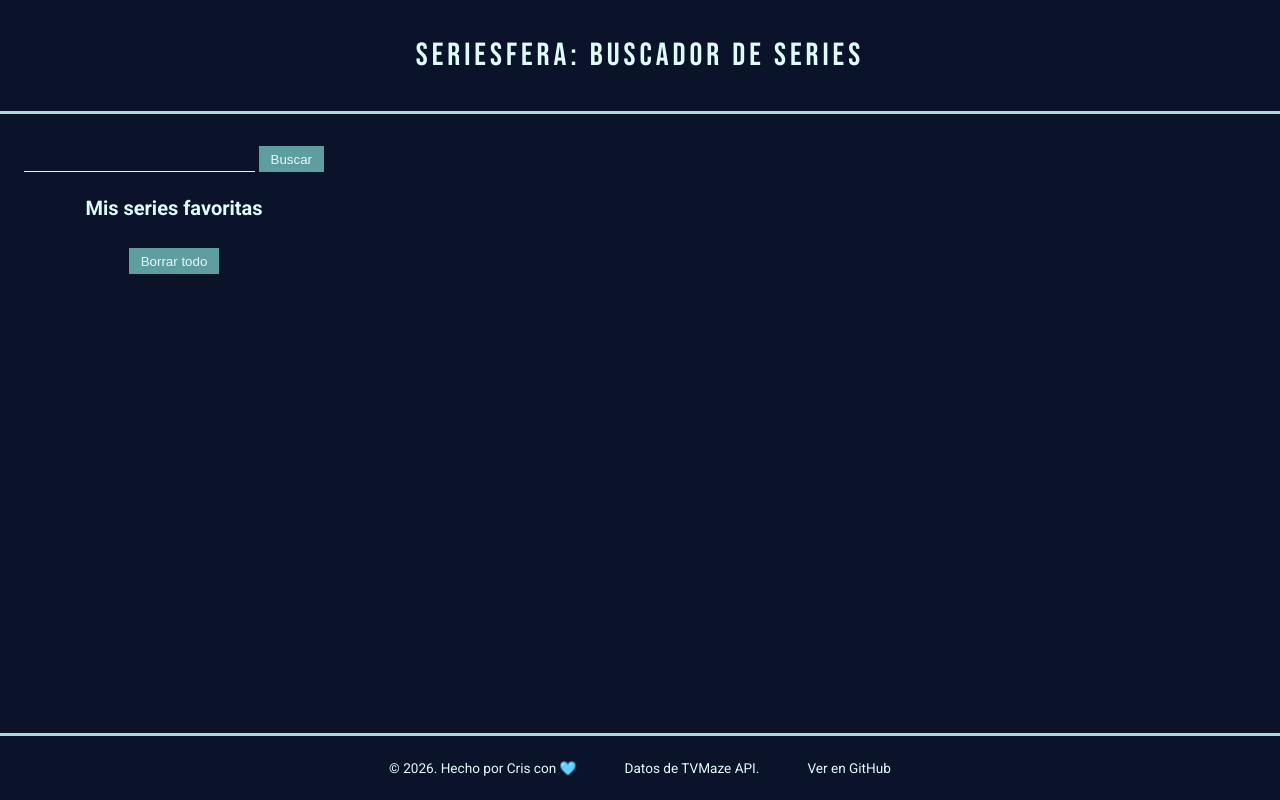
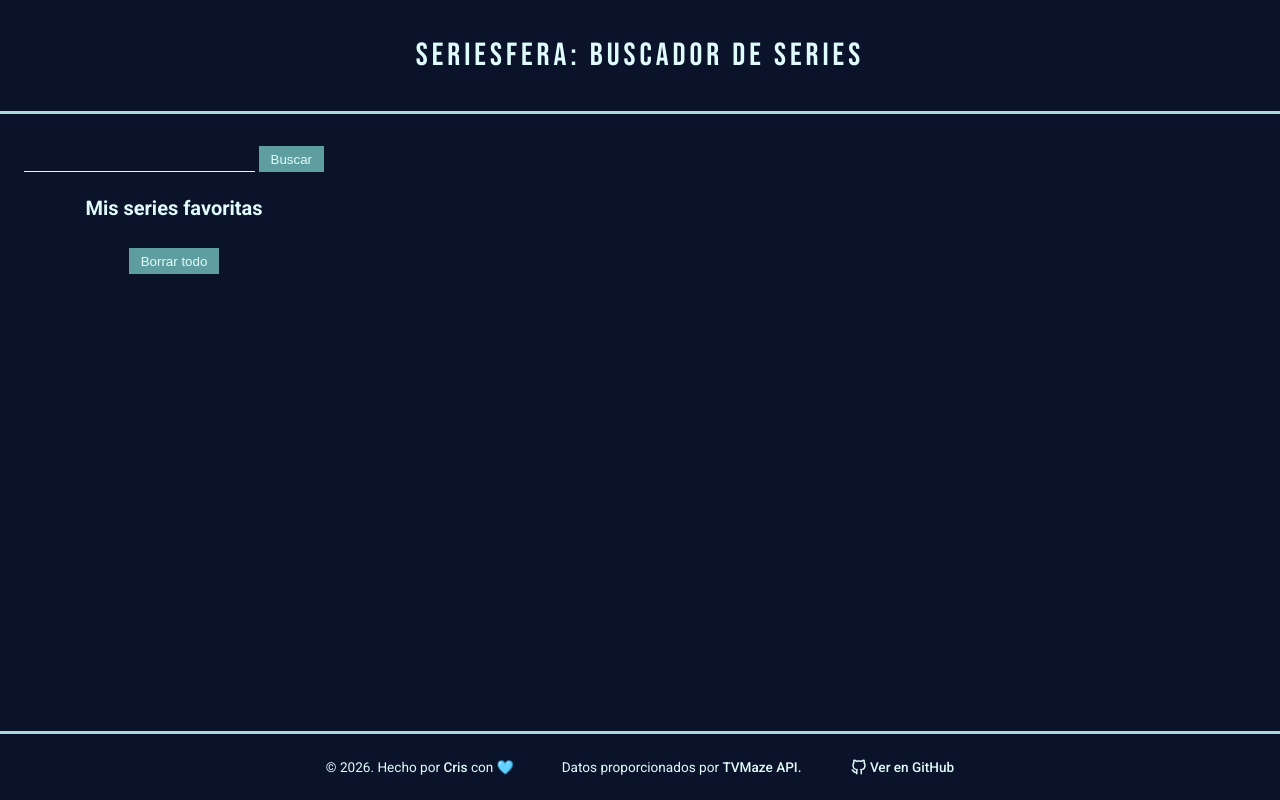
Before and after one commit to Adalab/modulo-2-evaluacion-final-CrisOnWeb, a website built with Vite: page src/index.html in a window 1280 px wide. Built offline with nearby package versions, Linux system fonts and the light colour scheme.

Commit message:
Style - footer: Added github icon. Changed name, API and link weight. Created link transition.

```diff
--- a/src/partials/footer.html
+++ b/src/partials/footer.html
@@ -1,11 +1,34 @@
 <footer class="footer">
-  <p class="footer__copy">&copy; 2026. Hecho por Cris con 🩵</p>
-  <p class="footer__api">Datos de TVMaze API.</p>
+  <p class="footer__copy">
+    &copy; 2026. Hecho por <strong>Cris</strong> con 🩵
+  </p>
+  <p class="footer__api">
+    Datos proporcionados por <strong>TVMaze API.</strong>
+  </p>
   <a
     class="footer__link"
     href="https://github.com/Adalab/modulo-2-evaluacion-final-CrisOnWeb"
     target="_blank"
     rel="noopener"
-    >Ver en GitHub</a
+    ><svg
+      xmlns="http://www.w3.org/2000/svg"
+      width="20"
+      height="20"
+      viewBox="0 0 24 24"
+      fill="none"
+      stroke="currentColor"
+      stroke-width="2"
+      stroke-linecap="round"
+      stroke-linejoin="round"
+      class="icon-github"
+      aria-hidden="true"
+    >
+      <path stroke="none" d="M0 0h24v24H0z" fill="none" />
+      <path
+        d="M9 19c-4.3 1.4 -4.3 -2.5 -6 -3m12 5v-3.5c0 -1 .1 -1.4 -.5 -2c2.8 -.3 5.5 -1.4 5.5 -6a4.6 4.6 0 0 0 -1.3 -3.2a4.2 4.2 0 0 0 -.1 -3.2s-1.1 -.3 -3.5 1.3a12.3 12.3 0 0 0 -6.2 0c-2.4 -1.6 -3.5 -1.3 -3.5 -1.3a4.2 4.2 0 0 0 -.1 3.2a4.6 4.6 0 0 0 -1.3 3.2c0 4.6 2.7 5.7 5.5 6c-.6 .6 -.6 1.2 -.5 2v3.5"
+      />
+    </svg>
+
+    <span>Ver en GitHub</span></a
   >
 </footer>
--- a/src/scss/layout/_footer.scss
+++ b/src/scss/layout/_footer.scss
@@ -19,13 +19,34 @@
     font-size: 0.85rem;
   }
 
+  &__copy strong,
+  &__api strong {
+    font-weight: 500;
+  }
+
   &__link {
+    display: inline-flex;
+    align-items: center;
+    gap: 0.15rem;
+
     color: var(--color-text);
     font-size: 0.85rem;
+    font-weight: 500;
     text-decoration-line: none;
+    transition: transform 0.2s linear;
+
+    & .icon-github {
+      width: 18px;
+      height: 18px;
+    }
 
     &:hover {
-      color: var(--color-text-muted);
+      transform: translateY(-1px);
+      text-decoration: underline;
+
+      & .icon-github {
+        transform: scale(1.1);
+      }
     }
   }
 }
```
